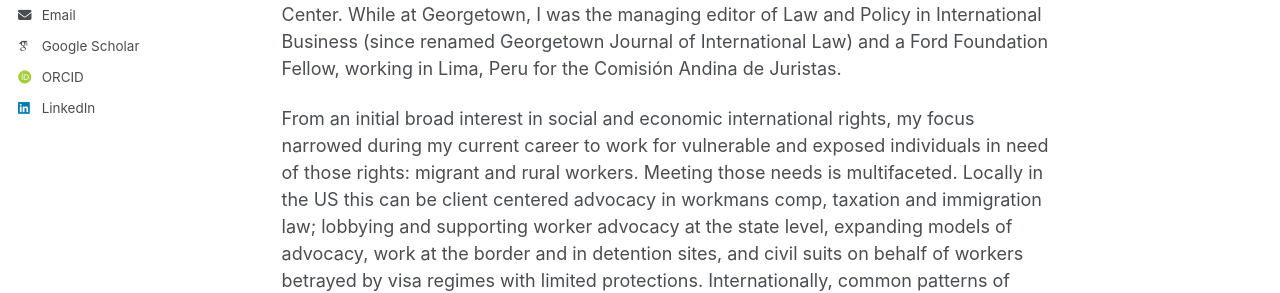
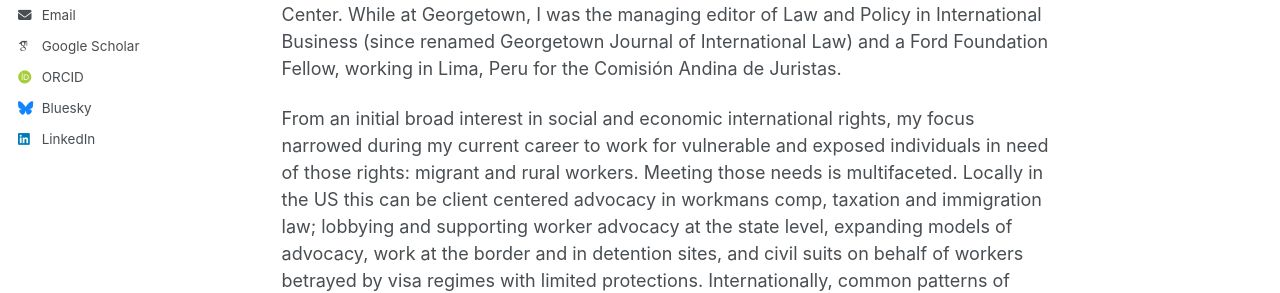
Before and after one commit to harplyon/bethlyon.github.io, a Jekyll site: the page built from _pages/about.md, in a window 1280 px wide. Shown: the part 380-673 px from the top of the page. Built offline with Jekyll 4.4.1, drawn with Linux system fonts in a browser that asks for light colours; some web fonts are replaced; a script that is not in the unit is left out.

Commit message:
bio changes 2

```diff
--- a/_config.yml
+++ b/_config.yml
@@ -52,7 +52,7 @@ author:
 
   # Social media
   artstation       : # Username
-  bluesky          : #"bethlyon.bsky.social" # Replace this with you Bluesky username
+  bluesky          : "bethlyon.bsky.social" # Replace this with you Bluesky username
   facebook         : # Username
   flickr           : # Username
   foursquare       : # Username
```
